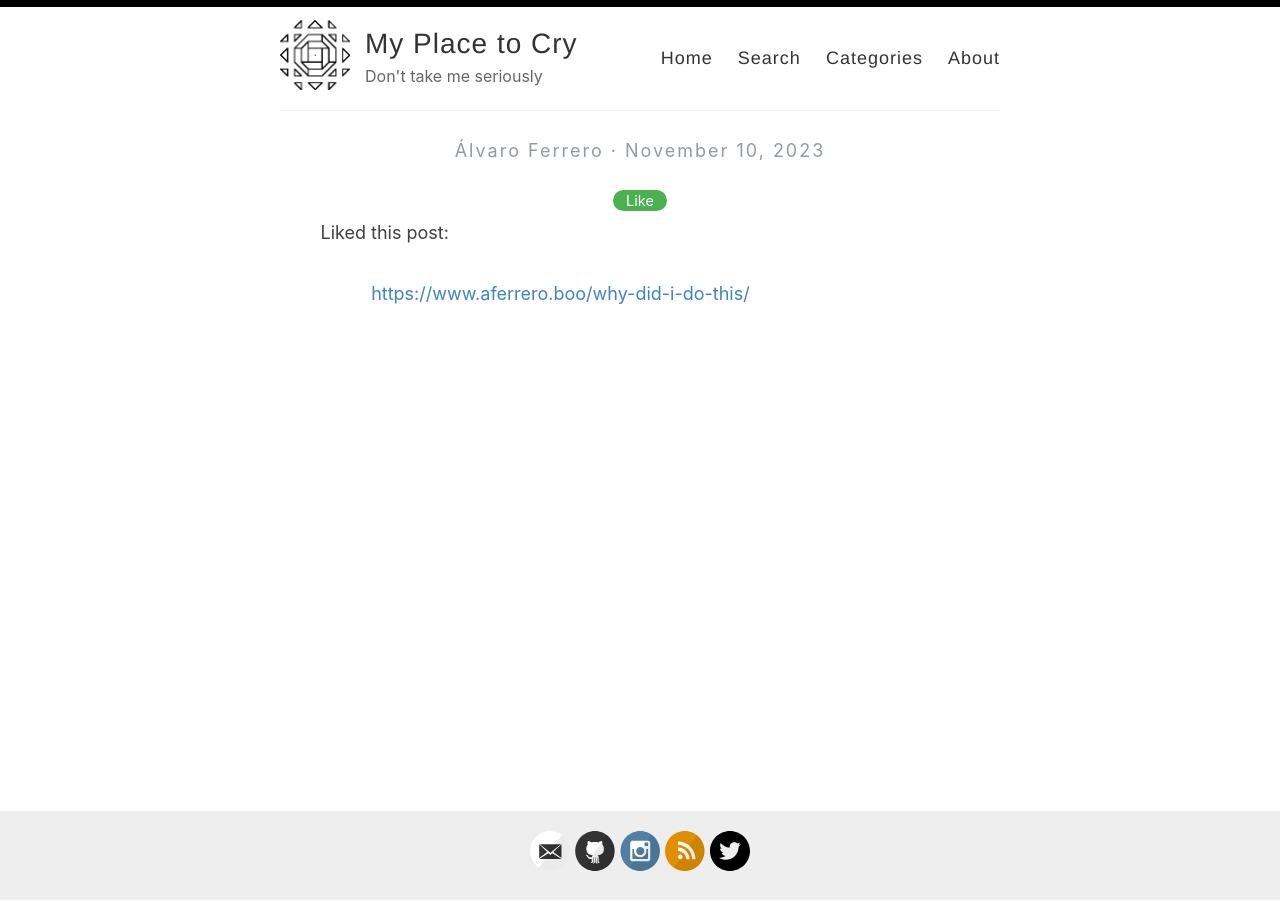
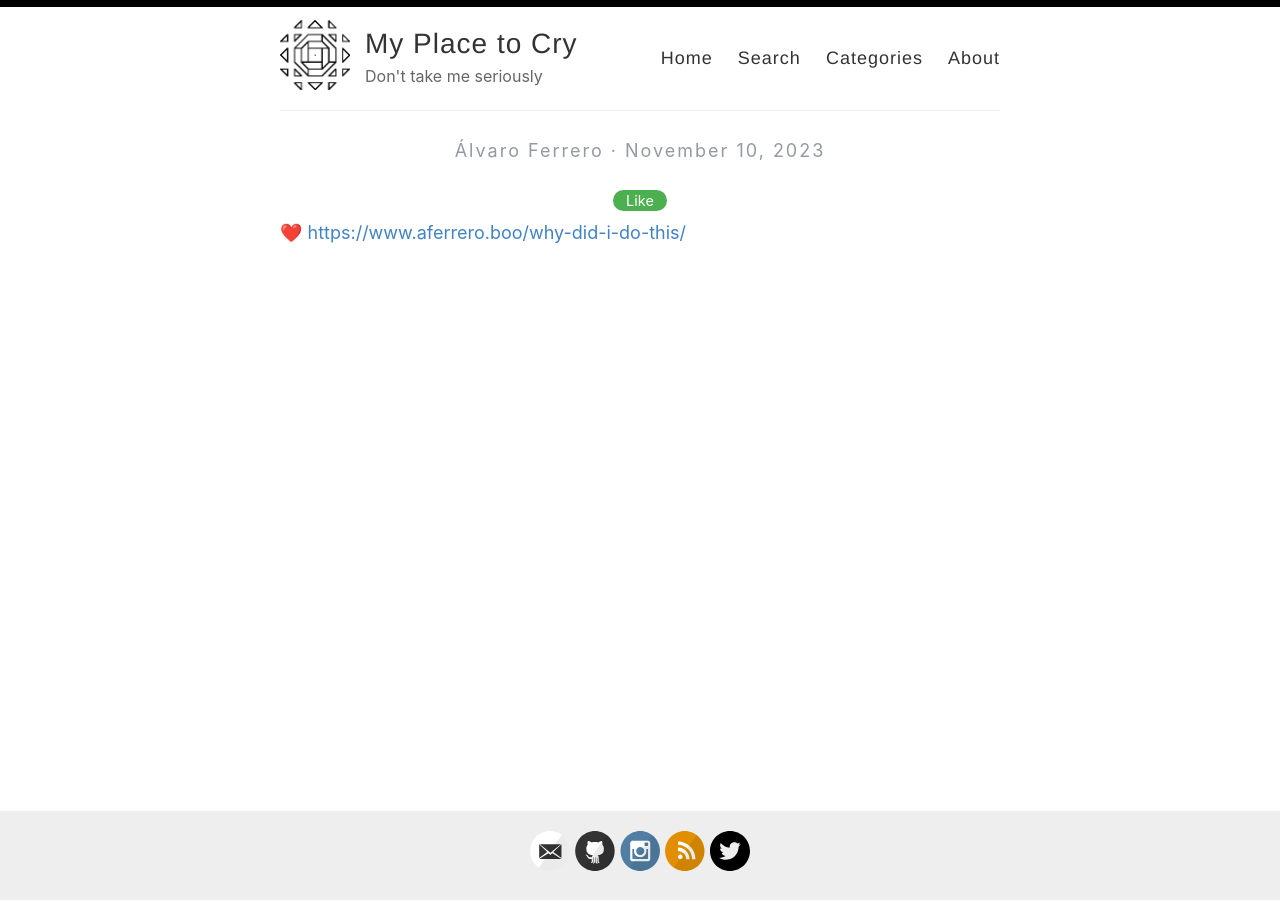
Before and after one commit to Alfedi/Alfedi.github.io, a Jekyll site: the page built from _posts/2023-11-10-testing-like.md, in a window 1280 px wide. Built offline with Jekyll 4.4.1, drawn with Linux system fonts in a browser that asks for light colours.

Commit message:
Refactor like and repost layouts

```diff
--- a/_layouts/like.html
+++ b/_layouts/like.html
@@ -10,13 +10,8 @@ layout: default
   </div>
 
   <div class="entry e-content">
-    <div class="h-cite u-like-of">
-      <pre>
-        Liked this post:
-
-                  <a class="u-url" href="{{ page.liked }}">{{ page.liked }}</a>
-      </pre>
-<!--like -->
+    <div class="h-cite">
+      ❤️ <a class="u-url u-like-of" href="{{ page.liked }}">{{ page.liked }}</a>
     </div>
   </div>
 </article>
```
Also changed, not shown: _layouts/repost.html (+2 -6 lines).
